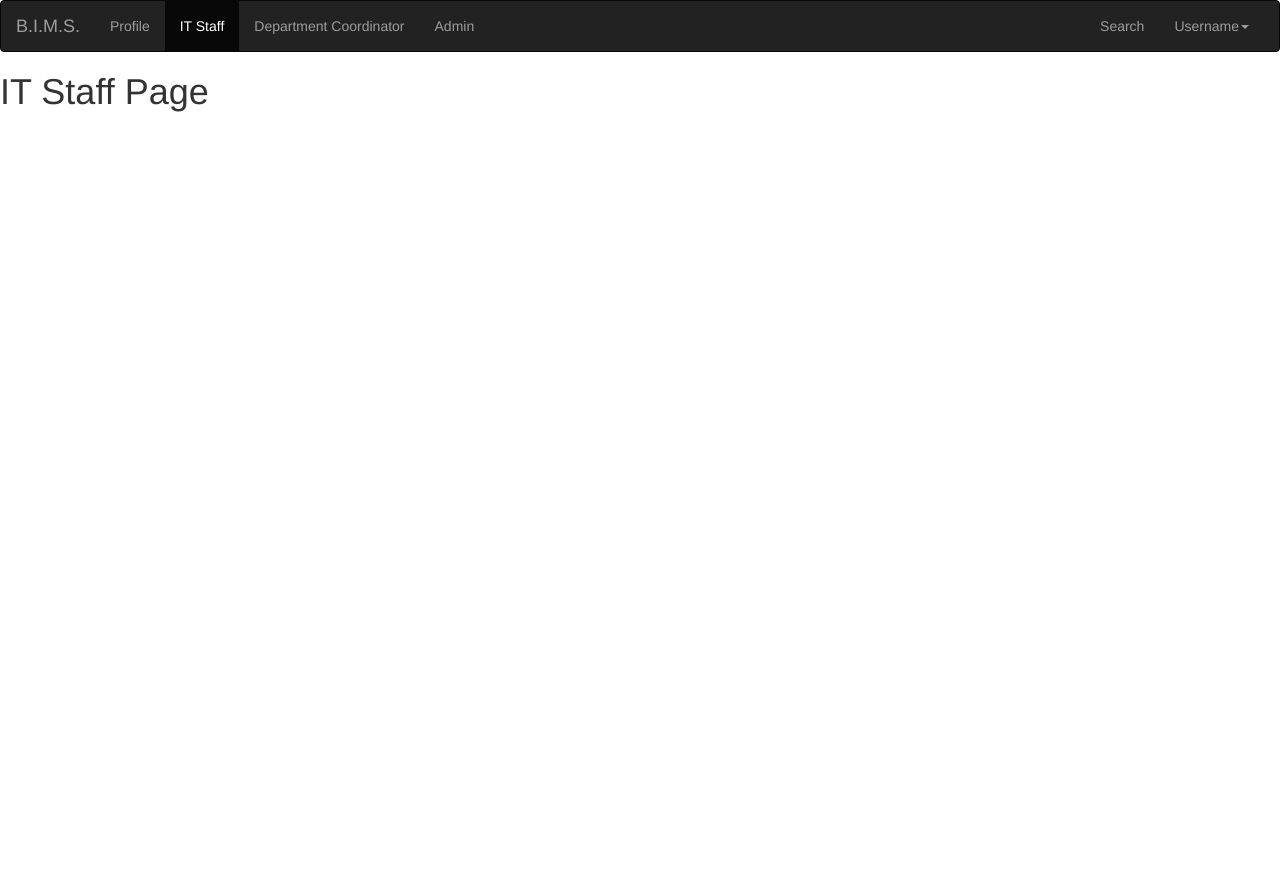
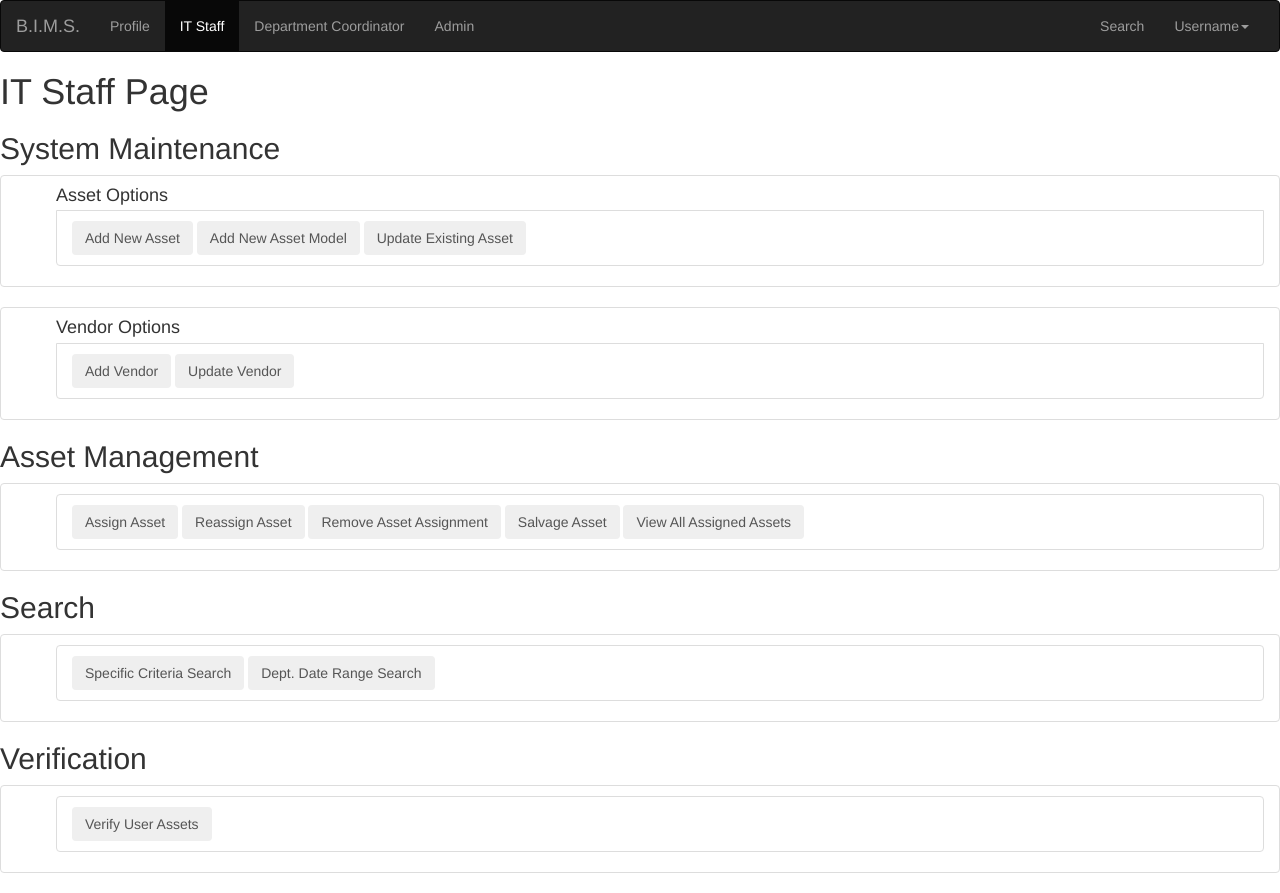
Before and after one commit to tmothy07/SoftReqs, a plain HTML site: page it_staff.html in a window 1280 px wide. Before the commit the page ends 800 px from the top, so only its background shows below. Drawn offline with nearby package versions, Linux system fonts and the light colour scheme.

Commit message:
Update it_staff.html

```diff
--- a/it_staff.html
+++ b/it_staff.html
@@ -42,5 +42,67 @@
 		  </div><!-- /.container-fluid -->
 		</nav>
 		<h1>IT Staff Page</h1>
+		<h2>System Maintenance</h2>
+		<div class="list-group">
+			<a href="#" class="list-group-item">
+		        <ul>
+		        	<h4 class="list-group-item-heading">Asset Options</h4>
+				<li class="list-group-item">
+					<button class="btn" type="button">Add New Asset</button>
+					<button class="btn" type="button">Add New Asset Model</button>
+					<button class="btn" type="button">Update Existing Asset</button>
+				</li>
+			</ul>
+			</a>
+        	</div>
+        	<div class="list-group">
+			<a href="#" class="list-group-item">
+			<ul>
+				<h4 class="list-group-item-heading">Vendor Options</h4>
+				<li class="list-group-item">
+                			<button class="btn" type="button">Add Vendor</button>
+                			<button class="btn" type="button">Update Vendor</button>
+				</li>
+			</ul>
+			</a>
+        	</div>
+
+        	<h2>Asset Management</h2>
+		<div class="list-group">
+	    		<a href="#" class="list-group-item">
+		        <ul>
+				<li class="list-group-item">
+					<button class="btn" type="button">Assign Asset</button>
+					<button class="btn" type="button">Reassign Asset</button>
+					<button class="btn" type="button">Remove Asset Assignment</button>
+					<button class="btn" type="button">Salvage Asset</button>
+					<button class="btn" type="button">View All Assigned Assets</button>
+				</li>
+			</ul>
+			</a>
+        	</div>
+
+        	<h2>Search</h2>
+		<div class="list-group">
+	    		<a href="#" class="list-group-item">
+		        <ul>
+				<li class="list-group-item">
+					<button class="btn" type="button">Specific Criteria Search</button>
+					<button class="btn" type="button">Dept. Date Range Search</button>
+				</li>
+			</ul>
+			</a>
+        	</div>
+
+	        <h2>Verification</h2>
+		<div class="list-group">
+			<a href="#" class="list-group-item">
+			<ul>
+				<li class="list-group-item">
+					<button class="btn" type="button">Verify User Assets</button>
+				</li>
+			</ul>
+			</a>
+	        </div>
 	</body>
 </html>
```
